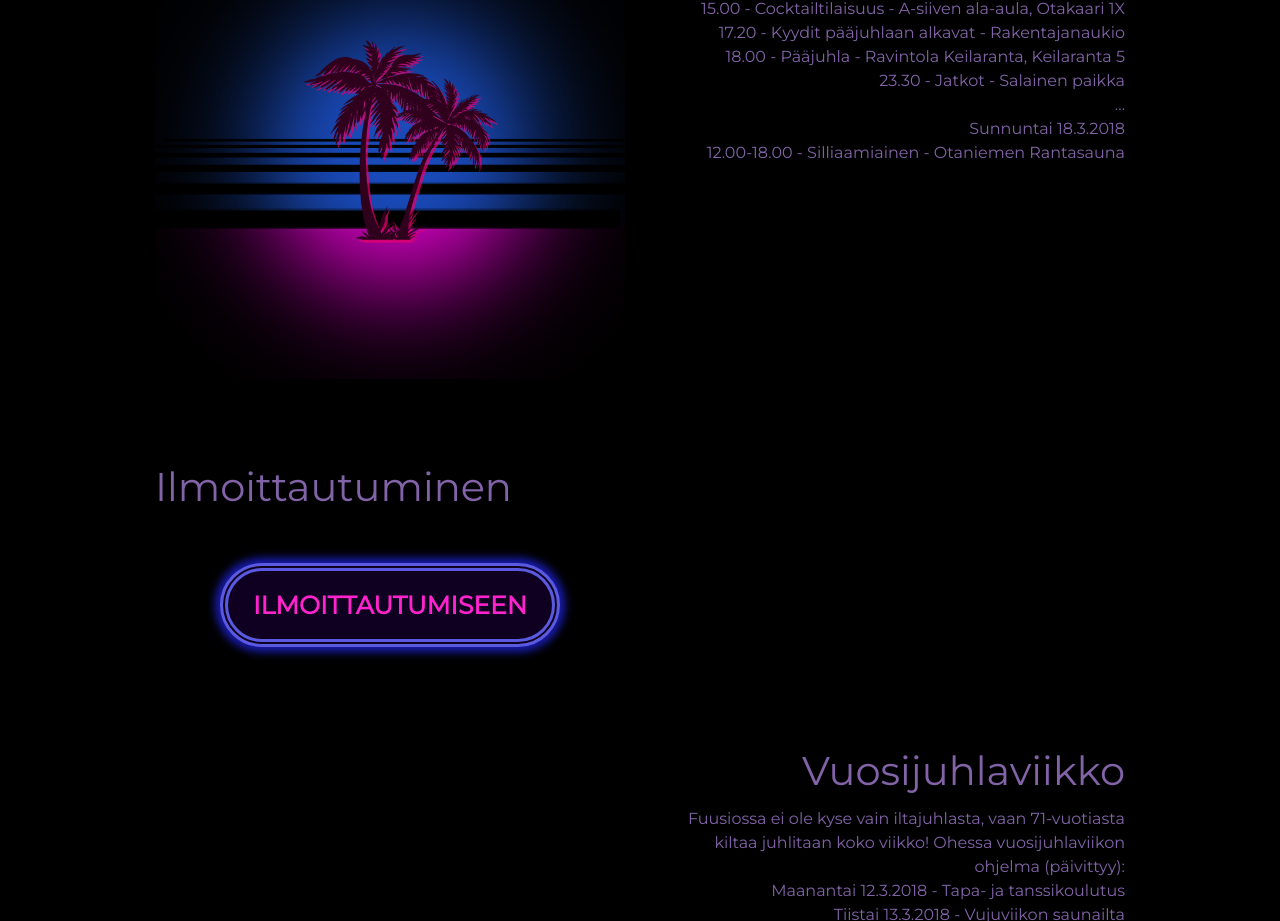
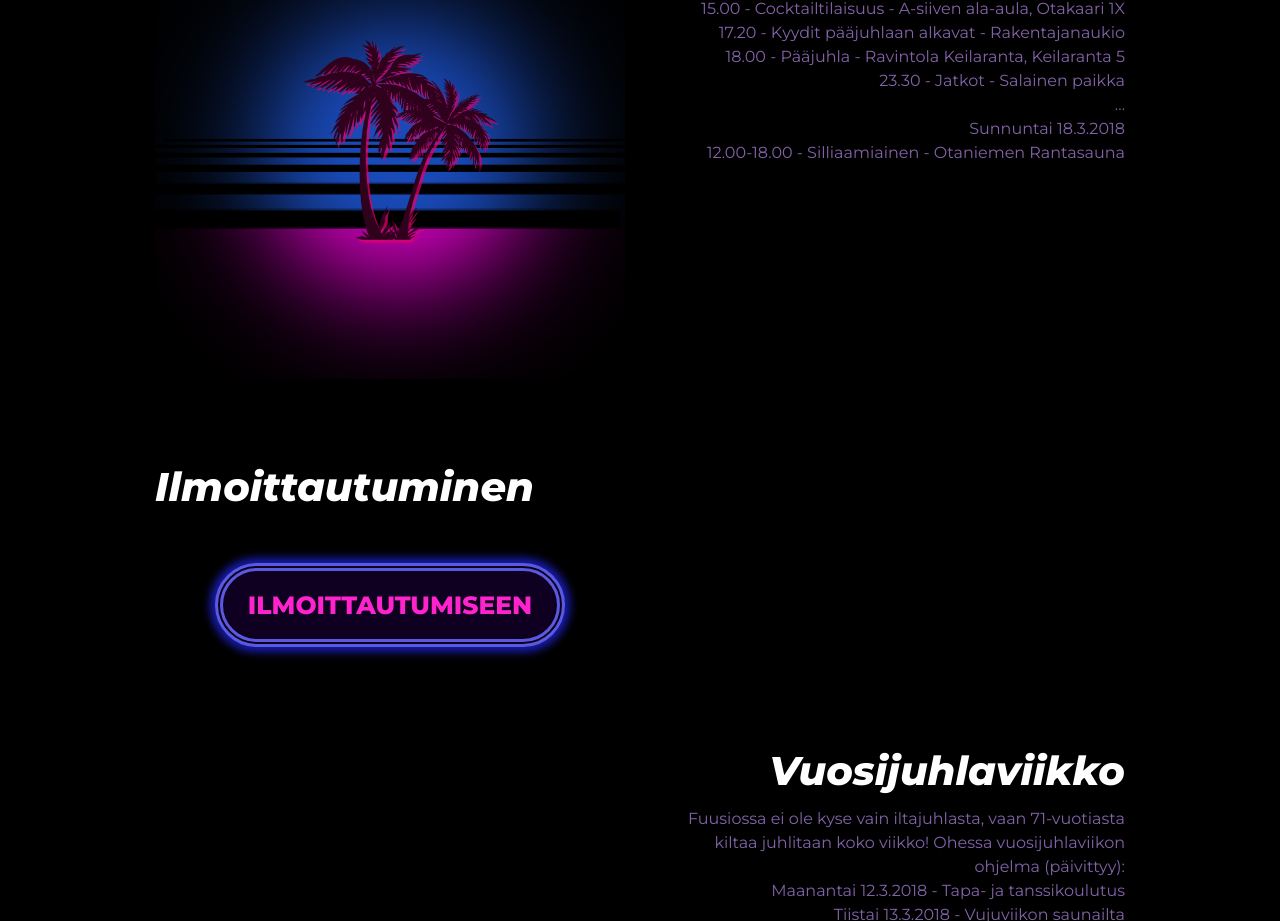
Before and after one commit to Alphenus/fuusio71, a website: page index.html in a window 1280 px wide. Shown: the part 1879-2800 px from the top of the page. Drawn offline with Linux system fonts and the light colour scheme.

Commit message:
Bolded fonts for titles

```diff
--- a/index.html
+++ b/index.html
@@ -6,7 +6,7 @@
     <meta name="viewport" content="width=device-width, initial-scale=1.0">
     <title>Fuusio 71</title>
 
-    <link href="https://fonts.googleapis.com/css?family=Montserrat" rel="stylesheet">
+    <link href="https://fonts.googleapis.com/css?family=Montserrat:400,800,800i" rel="stylesheet">
     <link rel="stylesheet" href="css/app.css">
   </head>
   <body>
--- a/scss/_settings.scss
+++ b/scss/_settings.scss
@@ -130,10 +130,10 @@ $block-grid-max: 8;
 // ------------------
 
 $header-font-family: $body-font-family;
-$header-font-weight: $global-weight-normal;
-$header-font-style: normal;
+$header-font-weight: 800;
+$header-font-style: italic;
 $font-family-monospace: Consolas, 'Liberation Mono', Courier, monospace;
-$header-color: inherit;
+$header-color: white;
 $header-lineheight: 1.4;
 $header-margin-bottom: 0.5rem;
 $header-styles: (
```
Also changed, not shown: css/app.css.
